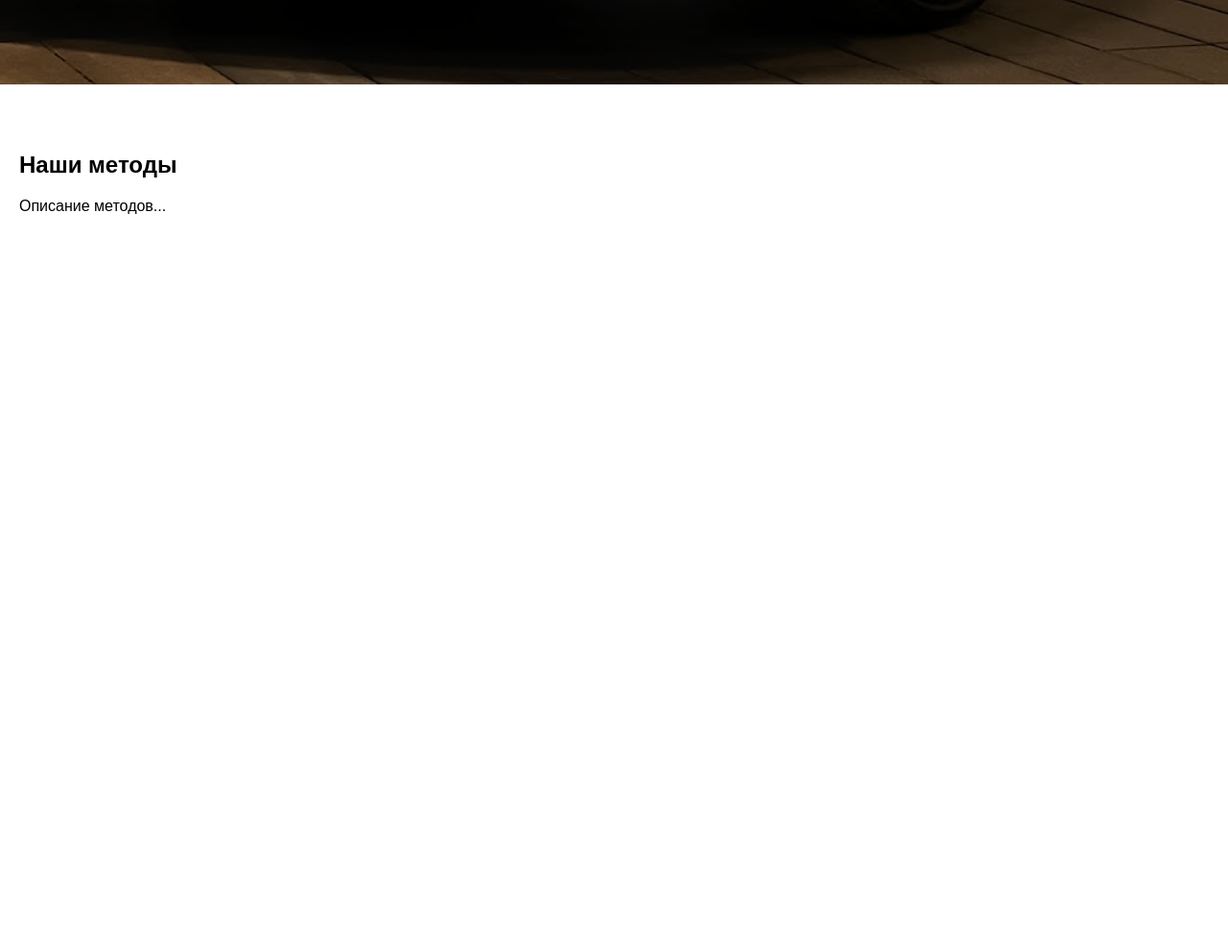
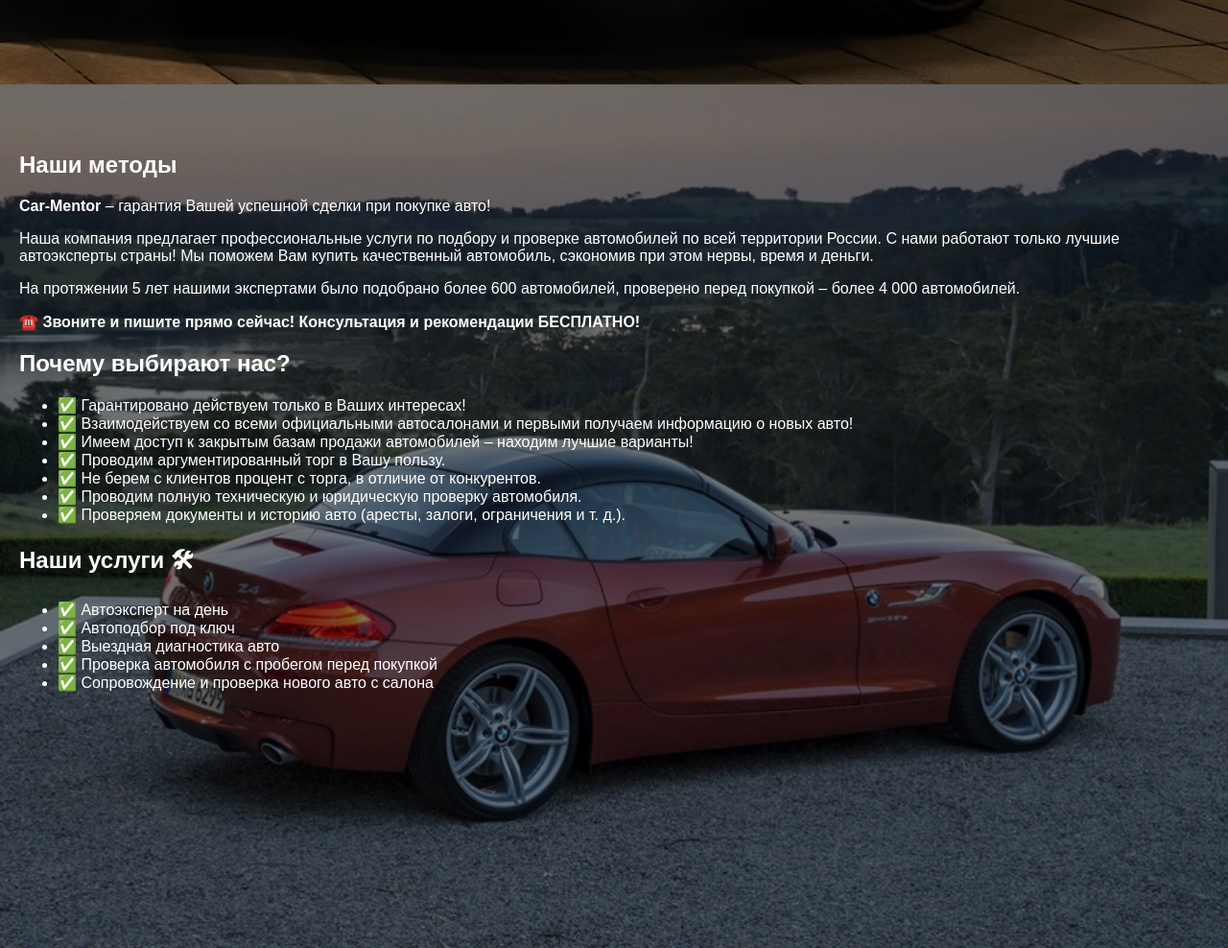
Before and after one commit to Dimon7779/carmentor, a plain HTML site: page index.html in a window 1280 px wide. Shown: the part 957-1945 px from the top of the page at 96% size. Drawn offline with Linux system fonts and the light colour scheme.

Commit message:
Add files via upload

```diff
--- a/index.html
+++ b/index.html
@@ -104,6 +104,29 @@
             position: relative;
             z-index: 1;
         }
+        #методы {
+            position: relative;
+            background: url('z4.jpg') no-repeat center center;
+            background-size: cover;
+            color: white;
+            padding: 50px 20px;
+        }
+
+        #методы::before {
+            content: "";
+            position: absolute;
+            top: 0;
+            left: 0;
+            width: 100%;
+            height: 100%;
+            background: rgba(0, 0, 0, 0.5); /* затемнение */
+            z-index: 1;
+        }
+
+        #методы * {
+            position: relative;
+            z-index: 1;
+        }
         .btn {
             display: inline-block;
             margin-top: 20px;
@@ -153,8 +176,37 @@
     </section>
     <section id="методы">
         <h1>Наши методы</h1>
-        <p>Описание методов...</p>
+        <p><strong>Car-Mentor</strong> – гарантия Вашей успешной сделки при покупке авто!</p>
+
+        <p>Наша компания предлагает профессиональные услуги по подбору и проверке автомобилей по всей территории России.
+        С нами работают только лучшие автоэксперты страны! Мы поможем Вам купить качественный автомобиль, сэкономив при этом
+        нервы, время и деньги.</p>
+
+        <p>На протяжении 5 лет нашими экспертами было подобрано более 600 автомобилей, проверено перед покупкой – более 4 000 автомобилей.</p>
+
+        <p><strong>☎️ Звоните и пишите прямо сейчас! Консультация и рекомендации БЕСПЛАТНО!</strong></p>
+
+        <h2>Почему выбирают нас?</h2>
+        <ul>
+            <li>✅ Гарантировано действуем только в Ваших интересах!</li>
+            <li>✅ Взаимодействуем со всеми официальными автосалонами и первыми получаем информацию о новых авто!</li>
+            <li>✅ Имеем доступ к закрытым базам продажи автомобилей – находим лучшие варианты!</li>
+            <li>✅ Проводим аргументированный торг в Вашу пользу.</li>
+            <li>✅ Не берем с клиентов процент с торга, в отличие от конкурентов.</li>
+            <li>✅ Проводим полную техническую и юридическую проверку автомобиля.</li>
+            <li>✅ Проверяем документы и историю авто (аресты, залоги, ограничения и т. д.).</li>
+        </ul>
+
+        <h2>Наши услуги 🛠</h2>
+        <ul>
+            <li>✅ Автоэксперт на день</li>
+            <li>✅ Автоподбор под ключ</li>
+            <li>✅ Выездная диагностика авто</li>
+            <li>✅ Проверка автомобиля с пробегом перед покупкой</li>
+            <li>✅ Сопровождение и проверка нового авто с салона</li>
+        </ul>
     </section>
+
     <section id="о-компании">
         <h1>О компании</h1>
         <p>Информация о компании...</p>
```
Also changed, not shown: z4.jpg (added).
